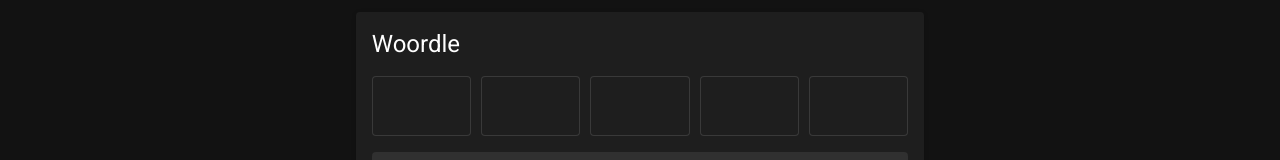
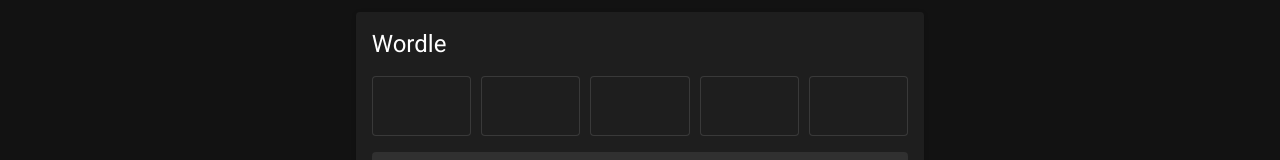
Before and after one commit to weconstudio/wordle, a Nuxt app: page / in a window 1280 px wide. Shown: the top 160 px of the page. Built offline with nearby package versions, Linux system fonts and the light colour scheme.

Commit message:
fix: typo

```diff
--- a/pages/index.vue
+++ b/pages/index.vue
@@ -3,7 +3,7 @@
     <v-col cols="12" sm="8" md="6">
       <v-card>
         <v-card-title class="headline">
-          Woordle
+          Wordle
         </v-card-title>
         <v-card-text>
 
```
